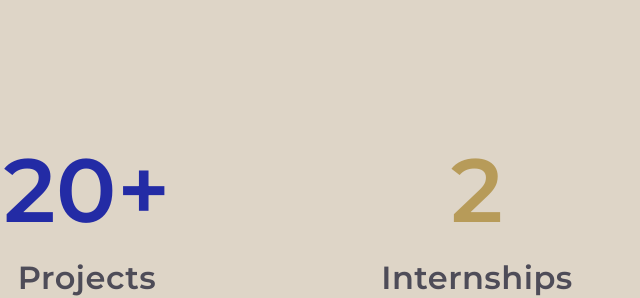
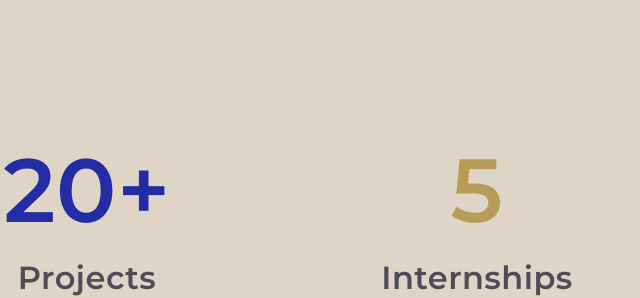
Before and after one commit to saurabhzingade/saurabhzingade.github.io, a plain HTML site: page index.html in a window 1280 px wide. Shown: the part 2920-3218 px from the top of the page, 553-1193 px from the left. Drawn offline with nearby package versions, Linux system fonts and the light colour scheme; a script that the page names is missing.

Commit message:
Update index.html
Update Internship Count

```diff
--- a/index.html
+++ b/index.html
@@ -221,7 +221,7 @@
               <h3>Projects</h3>
             </div>
             <div class="col-md-4 text-center stat-box">
-              <h1 class="gold1"><span class="counter">2</span></h1>
+              <h1 class="gold1"><span class="counter">5</span></h1>
               <h3>Internships</h3>
             </div>
           </div>
```
